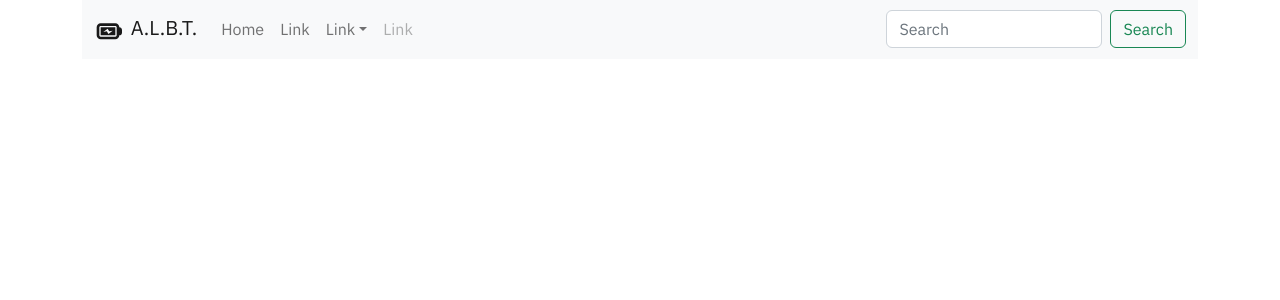
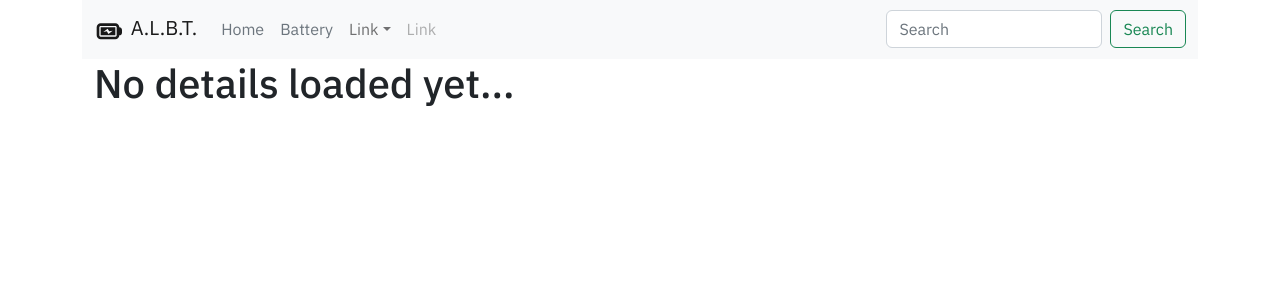
Before and after one commit to chrisvdev/arduino-li-battery-tester, a React (Create React App) app in the folder client/: page /bat in a window 1280 px wide. Shown: the top 300 px of the page. Built offline with nearby package versions, Linux system fonts and the light colour scheme; no server answers.

Commit message:
Added more functionality to the FrontEnd (BatteryDetail)

```diff
--- a/client/src/App.js
+++ b/client/src/App.js
@@ -1,18 +1,18 @@
 import React from "react";
+import NavBar from "./components/NavBar";
 import Main from "./containers/main";
-import NavBar from "./components/NavBar";
+import BatteryDetail from "./components/BatteryDetail";
 import { Routes, Route } from "react-router-dom";
 import Container from "react-bootstrap/esm/Container";
 
 const App = (props) => {
   return (
     <Container>
-      <NavBar/>
+      <NavBar />
       <Routes>
-        <Route path="/" element={<Main />}>
-          <Route index element={<Main/>}/>
-          <Route path="main" element={<Main/>}/>
-        </Route>
+        <Route path="/" element={<Main />} />
+        <Route path="/bat" element={<BatteryDetail />} />
+        <Route path="/bat/:id" element={<BatteryDetail />} />
       </Routes>
     </Container>
   );
--- /dev/null
+++ b/client/src/components/BatteryDetail.jsx
@@ -0,0 +1,44 @@
+import React from "react";
+import Container from "react-bootstrap/esm/Container";
+import { useEffect, useState } from "react";
+import { useParams } from "react-router-dom";
+import axios from "axios";
+
+const BatteryDetail = () => {
+  const { id } = useParams();
+  const [pId, setPId] = useState("");
+  if (id !== pId && pId !== "") setPId(id);
+  const [battery, setBattery] = useState({});
+  useEffect(() => {
+    axios
+      .get(`http://${document.domain}/battery?id=${id}`, {
+        method: "GET",
+        mode: "no-cors",
+        headers: {
+          "Access-Control-Allow-Origin": "*",
+          "Content-Type": "application/json",
+        },
+        withCredentials: true,
+        credentials: "same-origin",
+      })
+      .then((response) => setBattery(response.data))
+      .catch((e) => console.error(e));
+  }, [pId]);
+  return (
+    <Container>
+      {(() => {
+        console.log(battery);
+        return battery.battery ? (
+          <>
+          <h1>Battery Details</h1>
+          <h5>{`ID: ${battery.battery.id} mAh: ${battery.battery.actualMAH}`}</h5>
+          </>
+        ) : (
+          <h1>No details loaded yet...</h1>
+        );
+      })()}
+    </Container>
+  );
+};
+
+export default BatteryDetail;
--- a/client/src/components/History.jsx
+++ b/client/src/components/History.jsx
@@ -4,11 +4,12 @@ import Button from "react-bootstrap/Button";
 import axios from "axios";
 import { useEffect, useState } from "react";
 import Container from "react-bootstrap/esm/Container";
+import { Link } from "react-router-dom";
 
 const History = () => {
   const update = () => {
     axios
-      .get(`${document.URL}batteries/` /*'http://localhost/batteries/'*/, {
+      .get(`http://${document.domain}/batteries/` /*'http://localhost/batteries/'*/, {
         method: "GET",
         mode: "no-cors",
         headers: {
@@ -42,7 +43,15 @@ const History = () => {
             return (
               <tr>
                 {Object.keys(battery)?.map((key) => {
-                  return <td>{`${battery[key]}`}</td>;
+                  return key === "id" ? (
+                    <td>
+                      <Link
+                        to={`/bat/${battery[key]}`}
+                      >{`${battery[key]}`}</Link>
+                    </td>
+                  ) : (
+                    <td>{`${battery[key]}`}</td>
+                  );
                 })}
               </tr>
             );
--- a/client/src/components/NavBar.jsx
+++ b/client/src/components/NavBar.jsx
@@ -2,9 +2,10 @@ import React from "react";
 import Container from "react-bootstrap/esm/Container";
 import Nav from "react-bootstrap/Nav";
 import Navbar from "react-bootstrap/Navbar";
-import NavDropdown from 'react-bootstrap/NavDropdown';
-import Form from 'react-bootstrap/Form';
-import Button from 'react-bootstrap/Button';
+import NavDropdown from "react-bootstrap/NavDropdown";
+import Form from "react-bootstrap/Form";
+import Button from "react-bootstrap/Button";
+import { Link } from "react-router-dom";
 import { TiBatteryCharge } from "react-icons/ti";
 
 const NavBar = () => {
@@ -21,8 +22,12 @@ const NavBar = () => {
             style={{ maxHeight: "100px" }}
             navbarScroll
           >
-            <Nav.Link href="/">Home</Nav.Link>
-            <Nav.Link href="#">Link</Nav.Link>
+            <Nav.Link>
+              <Link to="/" className="text-secondary" style={{textDecoration: 'none'}}>Home</Link>
+            </Nav.Link>
+            <Nav.Link>
+              <Link to="/bat" className="text-secondary" style={{textDecoration: 'none'}}>Battery</Link>
+            </Nav.Link>
             <NavDropdown title="Link" id="navbarScrollingDropdown">
               <NavDropdown.Item href="#action3">Action</NavDropdown.Item>
               <NavDropdown.Item href="#action4">
--- a/client/src/components/Status.jsx
+++ b/client/src/components/Status.jsx
@@ -9,7 +9,7 @@ const Status = () => {
   useEffect(() => {
     setInterval(() => {
       axios
-        .get(`${document.URL}status/` /*'http://localhost/status/'*/, {
+        .get(`http://${document.domain}/status/` /*'http://localhost/status/'*/, {
           method: "GET",
           mode: "no-cors",
           headers: {
```
Also changed, not shown: client/src/containers/Main.jsx (+5 -5 lines).
